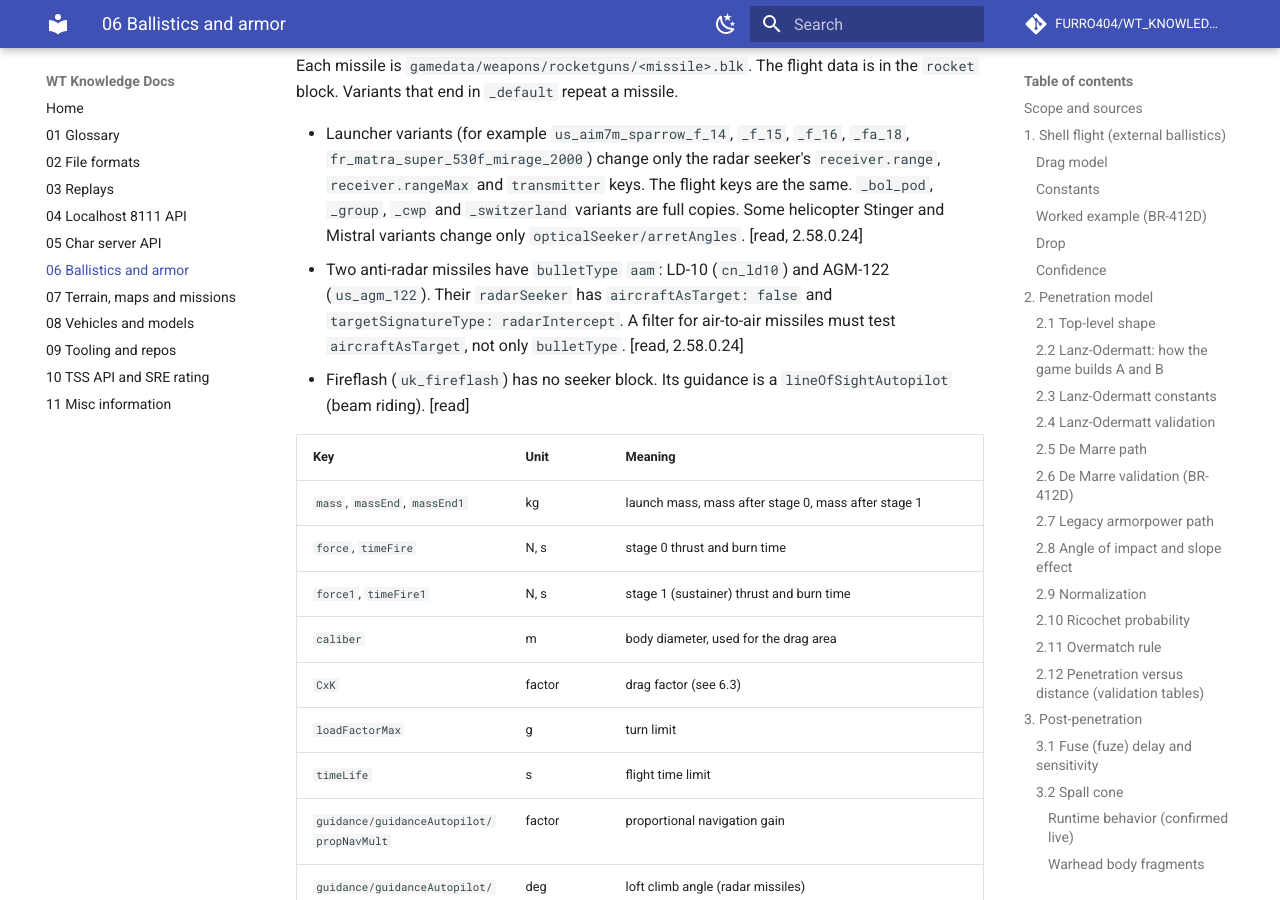
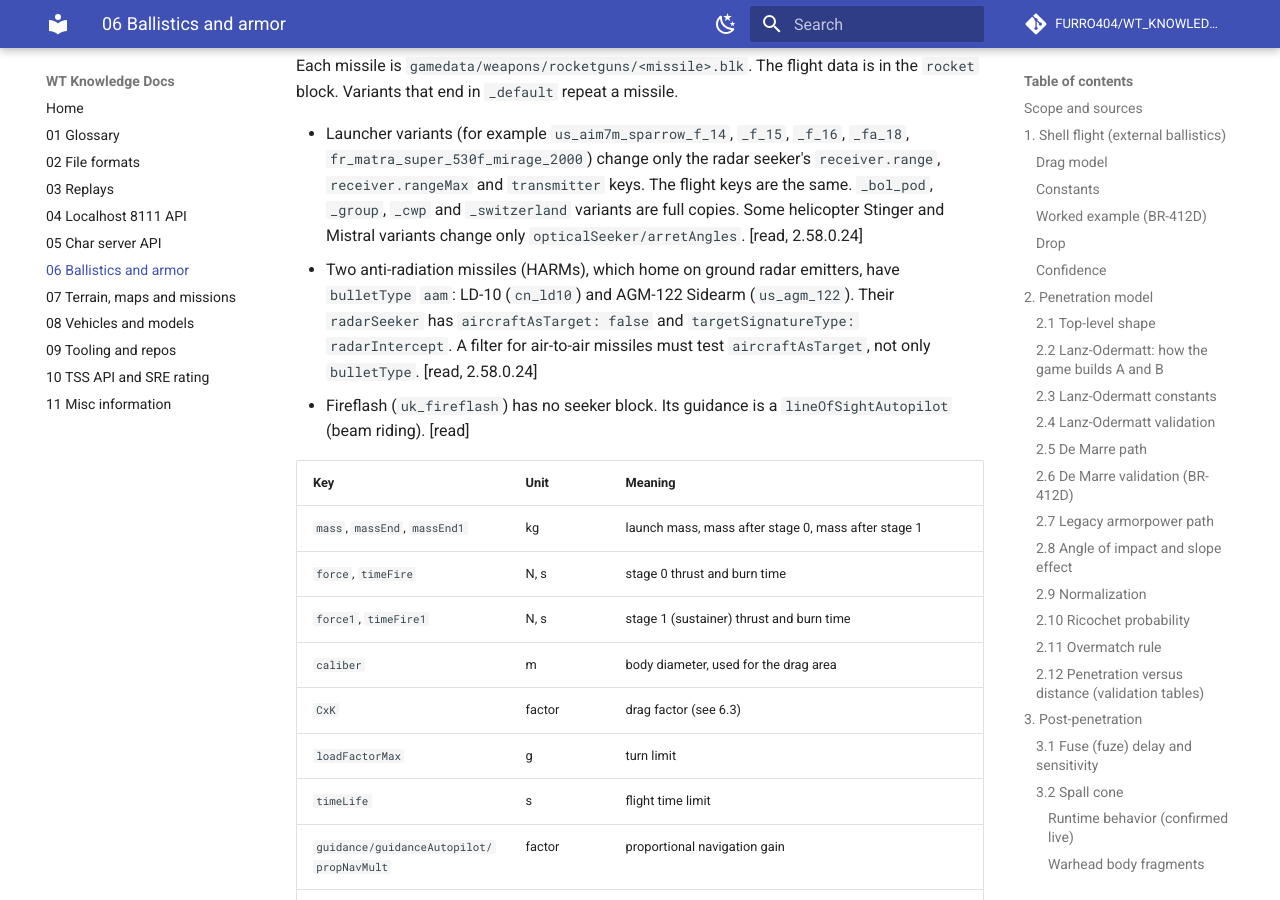
Before and after one commit to FURRO404/WT_KNOWLEDGE_DOCS, an MkDocs documentation site: the page built from docs/06-ballistics-and-armor.md, in a window 1280 px wide and 900 px high, scrolled down 41587 px. Built offline with MkDocs 1.6.1 and Material for MkDocs 9.7.7, drawn with Linux system fonts in a browser that asks for light colours; comment, search, counter and statistics services are not loaded.

Commit message:
Call LD-10 and AGM-122 anti-radiation missiles (HARMs)

```diff
--- a/docs/06-ballistics-and-armor.md
+++ b/docs/06-ballistics-and-armor.md
@@ -1757,8 +1757,9 @@ is in the `rocket` block. Variants that end in `_default` repeat a missile.
   keys are the same. `_bol_pod`, `_group`, `_cwp` and `_switzerland` variants
   are full copies. Some helicopter Stinger and Mistral variants change only
   `opticalSeeker/arretAngles`. [read, 2.58.0.24]
-- Two anti-radar missiles have `bulletType` `aam`: LD-10 (`cn_ld10`) and
-  AGM-122 (`us_agm_122`). Their `radarSeeker` has `aircraftAsTarget: false`
+- Two anti-radiation missiles (HARMs), which home on ground radar emitters,
+  have `bulletType` `aam`: LD-10 (`cn_ld10`) and AGM-122 Sidearm
+  (`us_agm_122`). Their `radarSeeker` has `aircraftAsTarget: false`
   and `targetSignatureType: radarIntercept`. A filter for air-to-air missiles
   must test `aircraftAsTarget`, not only `bulletType`. [read, 2.58.0.24]
 - Fireflash (`uk_fireflash`) has no seeker block. Its guidance is a
```
